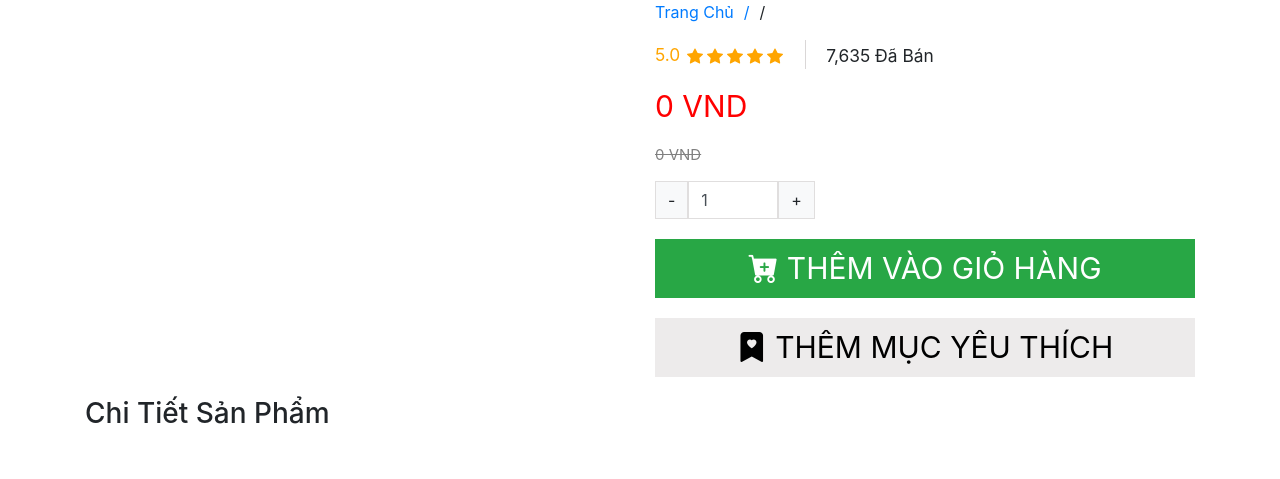
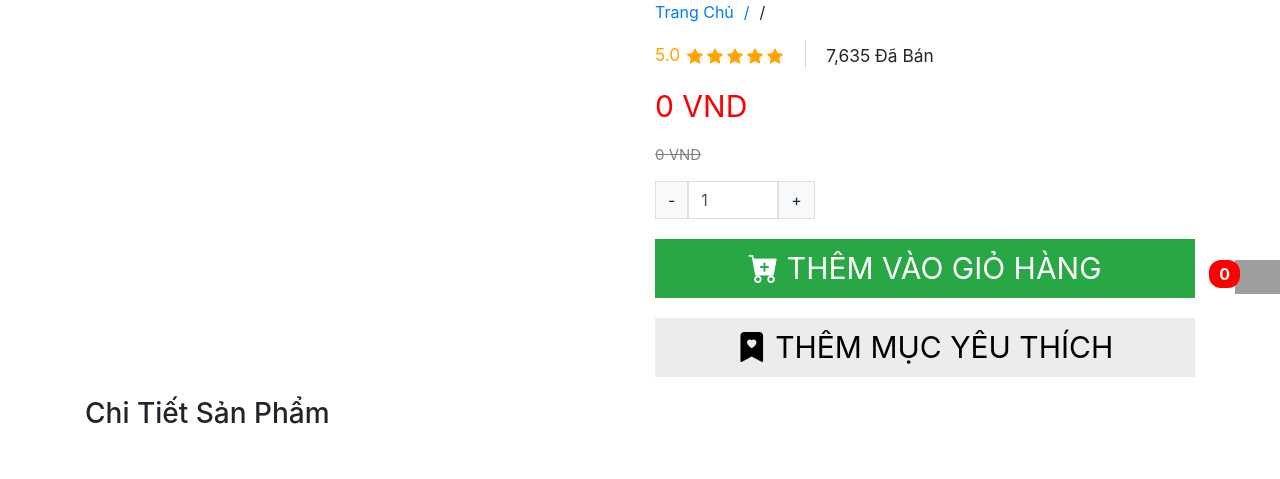
Before and after one commit to tuanhnguyen888/WebBanSach, a PHP site: page /detail.php in a window 1280 px wide. Shown: the part 100-579 px from the top of the page. Run offline with PHP 8.4, Linux system fonts and the light colour scheme; data comes from the database, SQL or seed files in the repository; data that the repository does not hold is empty; some libraries are stand-ins or nearby versions; grey boxes are pictures that could not be loaded.

Commit message:
chuc nang gio hang

```diff
--- a/category.php
+++ b/category.php
@@ -20,6 +20,7 @@ $lastestItems = executeResult($sql);
 					<p style="font-weight: bold;">'.$item['category_name'].'</p>
 					<a href="detail.php?id='.$item['id'].'"><p style="font-weight: bold;">'.$item['title'].'</p></a>
 					<p style="color: red; font-weight: bold;">'.number_format($item['discount']).' VND</p>
+					<p><button class="btn btn-success" onclick="addCart('.$item['id'].', 1)" style="width: 100%; border-radius: 0px;"><i class="bi bi-cart-plus-fill"></i> Thêm giỏ hàng</button></p>
 				</div>';
 		}
 	?>
--- a/detail.php
+++ b/detail.php
@@ -67,11 +67,11 @@ $lastestItems = executeResult($sql);
 				<del><?=number_format($product['price'])?> VND</del>
 			</p>
 			<div style="display: flex;">
-				<button class="btn btn-light" style="border: solid #e0dede 1px; border-radius: 0px;">-</button>
-				<input type="number" name="num" class="form-control" step="1" value="1" style="max-width: 90px;border: solid #e0dede 1px; border-radius: 0px;">
-				<button class="btn btn-light" style="border: solid #e0dede 1px; border-radius: 0px;">+</button>
+				<button class="btn btn-light" style="border: solid #e0dede 1px; border-radius: 0px;" onclick="addMoreCart(-1)">-</button>
+				<input type="number" name="num" class="form-control" step="1" value="1" style="max-width: 90px;border: solid #e0dede 1px; border-radius: 0px;" onchange="fixCartNum()">
+				<button class="btn btn-light" style="border: solid #e0dede 1px; border-radius: 0px;" onclick="addMoreCart(1)">+</button>
 			</div>
-			<button class="btn btn-success" style="margin-top: 20px; width: 100%; border-radius: 0px; font-size: 30px;">
+			<button class="btn btn-success" style="margin-top: 20px; width: 100%; border-radius: 0px; font-size: 30px;" onclick="addCart(<?=$product['id']?>, $('[name=num]').val())">
 				<i class="bi bi-cart-plus-fill"></i> THÊM VÀO GIỎ HÀNG
 			</button>
 			<button class="btn btn-secondary" style="margin-top: 20px; width: 100%; border-radius: 0px; font-size: 30px; background-color: #edebeb; border: solid #edebeb 1px; color: black;">
@@ -94,11 +94,25 @@ $lastestItems = executeResult($sql);
 					<p style="font-weight: bold;">'.$item['category_name'].'</p>
 					<a href="detail.php?id='.$item['id'].'"><p style="font-weight: bold;">'.$item['title'].'</p></a>
 					<p style="color: red; font-weight: bold;">'.number_format($item['discount']).' VND</p>
+					<p><button class="btn btn-success" onclick="addCart('.$item['id'].', 1)" style="width: 100%; border-radius: 0px;"><i class="bi bi-cart-plus-fill"></i> Thêm giỏ hàng</button></p>
 				</div>';
 		}
 	?>
 	</div>
 </div>
+
+<script type="text/javascript">
+	function addMoreCart(delta) {
+		num = parseInt($('[name=num]').val())
+		num += delta
+		if(num < 1) num = 1;
+		$('[name=num]').val(num)
+	}
+
+	function fixCartNum() {
+		$('[name=num]').val(Math.abs($('[name=num]').val()))
+	}
+</script>
 <?php
 require_once('layouts/footer.php');
 ?>
--- a/index.php
+++ b/index.php
@@ -46,6 +46,7 @@ $lastestItems = executeResult($sql);
 					<p style="font-weight: bold;">'.$item['category_name'].'</p>
 					<a href="detail.php?id='.$item['id'].'"><p style="font-weight: bold;">'.$item['title'].'</p></a>
 					<p style="color: red; font-weight: bold;">'.number_format($item['discount']).' VND</p>
+					<p><button class="btn btn-success" onclick="addCart('.$item['id'].', 1)" style="width: 100%; border-radius: 0px;"><i class="bi bi-cart-plus-fill"></i> Thêm giỏ hàng</button></p>
 				</div>';
 		}
 	?>
@@ -70,6 +71,7 @@ foreach($menuItems as $item) {
 				<p style="font-weight: bold;">'.$pItem['category_name'].'</p>
 				<a href="detail.php?id='.$item['id'].'"><p style="font-weight: bold;">'.$pItem['title'].'</p></a>
 				<p style="color: red; font-weight: bold;">'.number_format($pItem['discount']).' VND</p>
+				<p><button class="btn btn-success" onclick="addCart('.$item['id'].', 1)" style="width: 100%; border-radius: 0px;"><i class="bi bi-cart-plus-fill"></i> Thêm giỏ hàng</button></p>
 			</div>';
 	}
 ?>
--- a/layouts/footer.php
+++ b/layouts/footer.php
@@ -35,5 +35,33 @@
 		© 2018 Zic Zac Group . Được thiết kế bời ZicZac. All rights reserved.
 	</div>
 </footer>
+
+<?php
+if(!isset($_SESSION['cart'])) {
+	$_SESSION['cart'] = [];
+}
+$count = 0;
+// var_dump($_SESSION['cart']);
+foreach($_SESSION['cart'] as $item) {
+	$count += $item['num'];
+}
+?>
+<script type="text/javascript">
+	function addCart(productId, num) {
+		$.post('api/ajax_request.php', {
+			'action': 'cart',
+			'id': productId,
+			'num': num
+		}, function(data) {
+			location.reload()
+		})
+	}
+</script>
+<!-- Cart start -->
+<span class="cart_icon">
+	<span class="cart_count"><?=$count?></span>
+	<img src="https://gokisoft.com/img/cart.png">
+</span>
+<!-- Cart stop -->
 </body>
 </html>
--- a/layouts/header.php
+++ b/layouts/header.php
@@ -62,6 +62,31 @@
 			padding-top: 10px;
 			padding-bottom: 10px;
 		}
+
+		.cart_icon {
+			position: fixed;
+			z-index: 999999;
+			right: 0px;
+			top: 45%;
+		}
+
+		.cart_icon img {
+			width: 45px;
+		}
+
+		.cart_icon .cart_count {
+			background-color: red;
+			color: white;
+			font-size: 16px;
+			padding-top: 2px;
+			padding-bottom: 2px;
+			padding-left: 10px;
+			padding-right: 10px;
+			font-weight: bold;
+			border-radius: 12px;
+			position: fixed;
+			right: 40px;
+		}
 	</style>
 </head>
 <body>
```
Also changed, not shown: api/ajax_request.php (added, +37 -0 lines).
